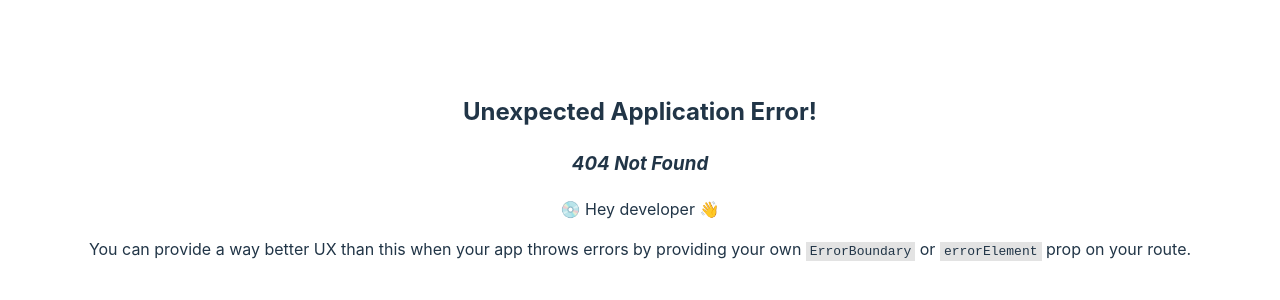
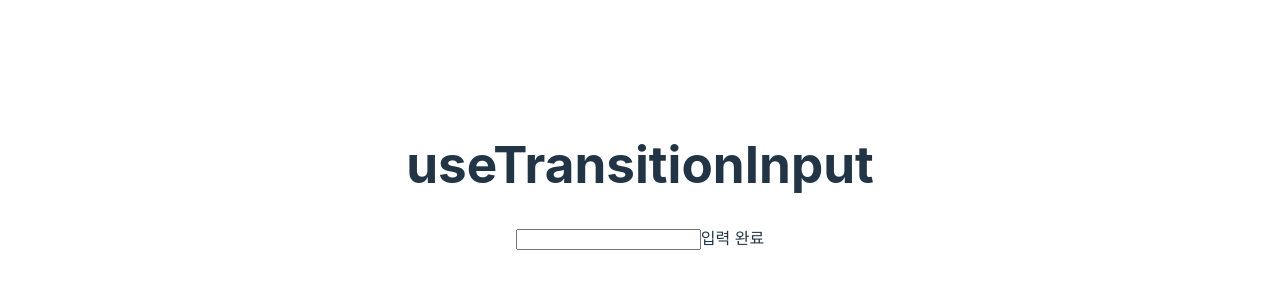
Before and after one commit to Jaeeun98/react19_ex, a React (Vite) app: page /UseTransitionInput in a window 1280 px wide. Before the commit this address had no page. Shown: the part 224-524 px from the top of the page. Built offline with nearby package versions, Linux system fonts and the light colour scheme.

Commit message:
feat : useTransition, 잘못된 예시 추가
- 제어된 입력 state 경우

```diff
--- a/src/pages/UseTransition.tsx
+++ b/src/pages/UseTransition.tsx
@@ -1,4 +1,4 @@
-import React, { useState, useTransition } from "react";
+import { useState, useTransition } from "react";
 
 const updateCount = async (count: number) => {
   return new Promise<number>((resolve) => {
--- /dev/null
+++ b/src/pages/UseTransitionInput.tsx
@@ -0,0 +1,34 @@
+//잘못된 사용 예시 - 제어된 입력 state 경우
+import { useState, useTransition } from "react";
+
+const updateCount = async (v: string) => {
+  return new Promise<string>((resolve) => {
+    setTimeout(() => resolve(v), 2000);
+  });
+};
+
+const UseTransitionInput = () => {
+  const [value, setValue] = useState("");
+  const [isPending, startTransition] = useTransition();
+
+  const handleChange = async (e) => {
+    startTransition(async () => {
+      const v = e.target.value;
+
+      const newValue = await updateCount(v);
+      startTransition(() => {
+        setValue(newValue);
+      });
+    });
+  };
+
+  return (
+    <div>
+      <h1>useTransitionInput </h1>
+      <input type="text" value={value} onChange={handleChange} />
+      {isPending ? "로딩 중..." : "입력 완료"}
+    </div>
+  );
+};
+
+export default UseTransitionInput;
```
Also changed, not shown: src/main.tsx (+6 -1 lines).
